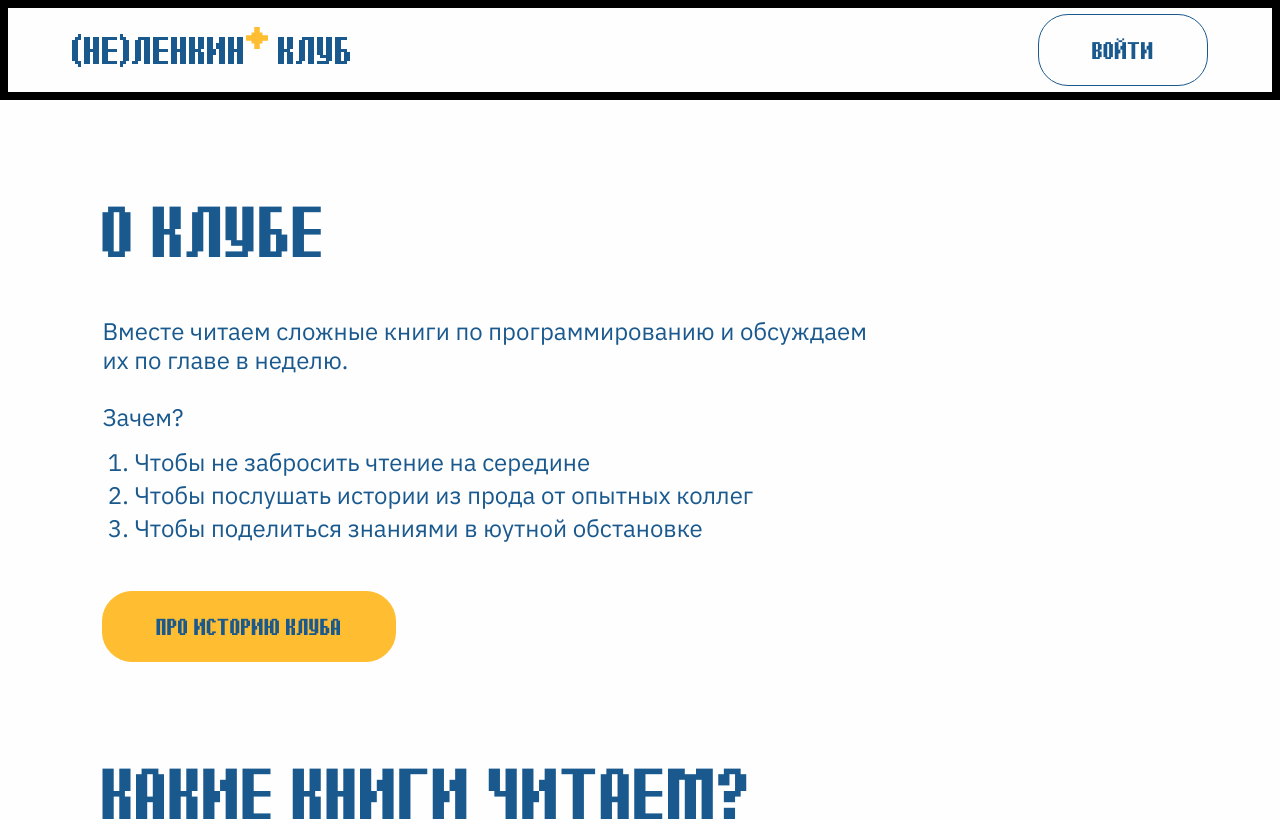
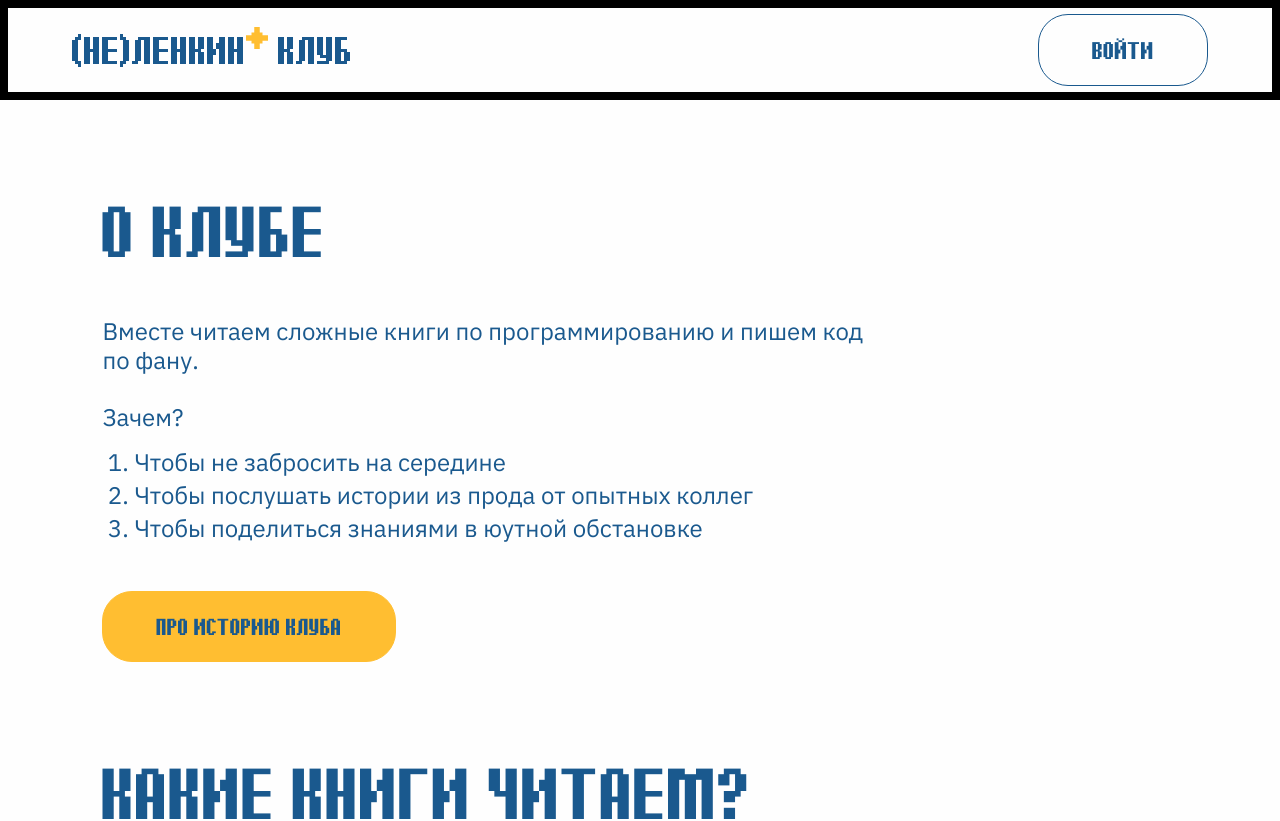
Before and after one commit to LenaAn/nelenkin-frontend, a React (Vite) app: page / in a window 1280 px wide. Shown: the top 821 px of the page. Built offline with nearby package versions, Linux system fonts and the light colour scheme.

Commit message:
reword about section

```diff
--- a/src/components/sections/AboutSection.jsx
+++ b/src/components/sections/AboutSection.jsx
@@ -8,13 +8,12 @@ function AboutSection() {
                     <h1 className="section-title">О клубе</h1>
                     <div className="section-description">
                         <p>
-                            Вместе читаем сложные книги по программированию и обсуждаем их по главе
-                            в неделю.
+                            Вместе читаем сложные книги по программированию и пишем код по фану.
                             <br/><br/>
                             Зачем?
                         </p>
                         <ol className="about-list">
-                            <li>Чтобы не забросить чтение на середине</li>
+                            <li>Чтобы не забросить на середине</li>
                             <li>Чтобы послушать истории из прода от опытных коллег</li>
                             <li>Чтобы поделиться знаниями в юутной обстановке</li>
                         </ol>
```
